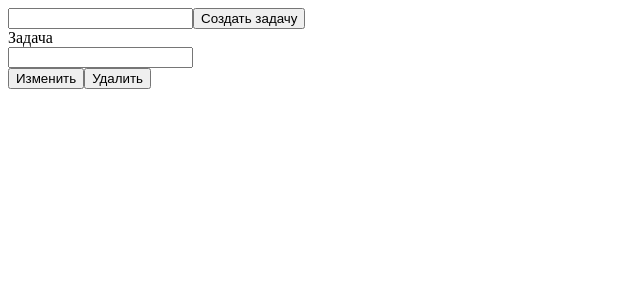
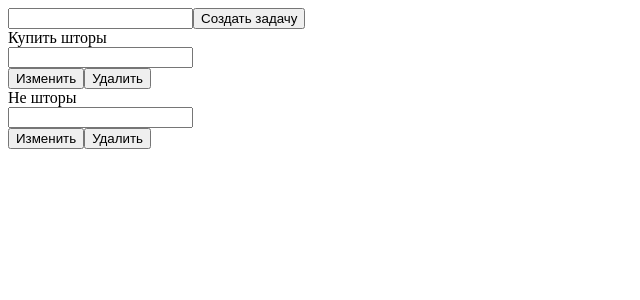
Before and after one commit to SherbakovSAF/kvik-test, a Vue app: page /tasks in a window 1280 px wide. Shown: the top 300 px of the page, without its empty margins (0-640 px from the left). Built offline with nearby package versions, Linux system fonts and the light colour scheme.

Commit message:
Отображение всех тасок на странице

```diff
--- a/src/components/tasksList.vue
+++ b/src/components/tasksList.vue
@@ -1,8 +1,8 @@
 <template>
      <div> <!-- Врапер для всех таксок -->
-          <div> <!-- name="Врапер для всей таски" v-for тут -->
+          <div v-for="tasks in localTasksList" :key="tasks.id"> <!-- name="Врапер для всей таски" v-for тут -->
                <div> <!-- name="Врапер для текста таски" -->
-                    <div>Задача</div>
+                    <div>{{tasks.taskValue}}</div>
                     <input type="text"> <!-- name="При редактировании будет инпут" -->
                </div>
                <div>  <!-- name="Врапер кнопок. Декоративный характер" -->
@@ -18,8 +18,20 @@ export default {
      name: "TasksList",
      data(){
           return{
-
+               localTasksList: [
+                    {
+                         id: 1,
+                         taskValue: 'Купить шторы'
+                    },
+                    {
+                         id: 2,
+                         taskValue: 'Не шторы'
+                    }
+               ]
           }
+     },
+     computed(){
+          //Получение таксок из Store... !!!Возможно лучше это делать в page и передавать пропсами. Смотри как будет обновляться всё
      }
 }
 </script>
```
